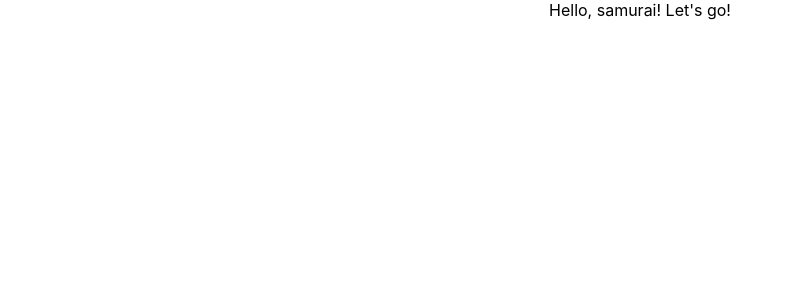
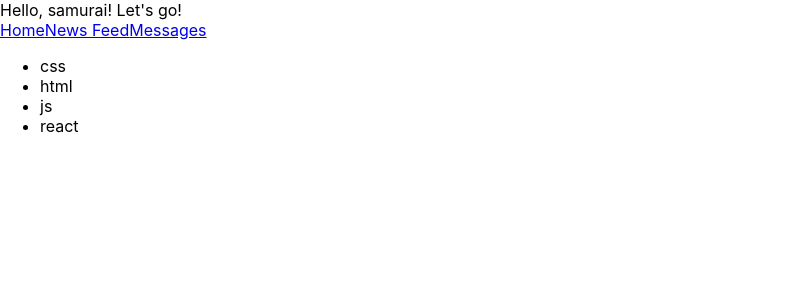
Before and after one commit to OlgaKapskaya/React-kabzda, a React (Create React App) app: page / in a window 1280 px wide. Shown: the top 300 px of the page, without its empty margins (0-792 px from the left). Built offline with nearby package versions, Linux system fonts and the light colour scheme.

Commit message:
lesson 9_05.09.2022

```diff
--- a/src/App.tsx
+++ b/src/App.tsx
@@ -3,10 +3,35 @@
 
 function App() {
   return (
-    <div className="App">
+    <div>
      Hello, samurai! Let's go!
+        <Header />
+        <Technologies />
     </div>
   );
 }
 
+const Header = () => {
+    return (
+        <div>
+            <a href = '#s'>Home</a>
+            <a href = '#s'>News Feed</a>
+            <a href = '#s'>Messages</a>
+        </div>
+    )
+}
+
+const Technologies = () => {
+    return (
+        <div>
+            <ul>
+                <li>css</li>
+                <li>html</li>
+                <li>js</li>
+                <li>react</li>
+            </ul>
+        </div>
+    )
+}
+
 export default App;
```
Also changed, not shown: 2 other files (tests, documents, lock files or other folders).
